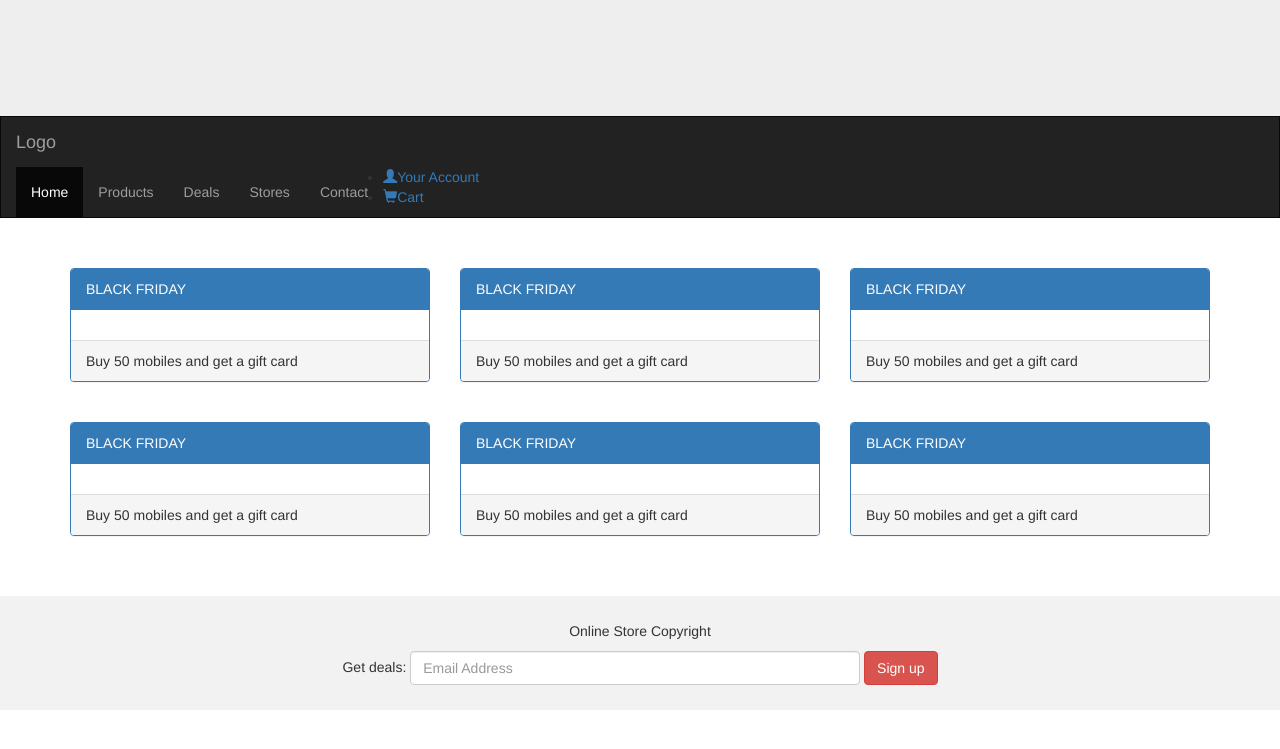
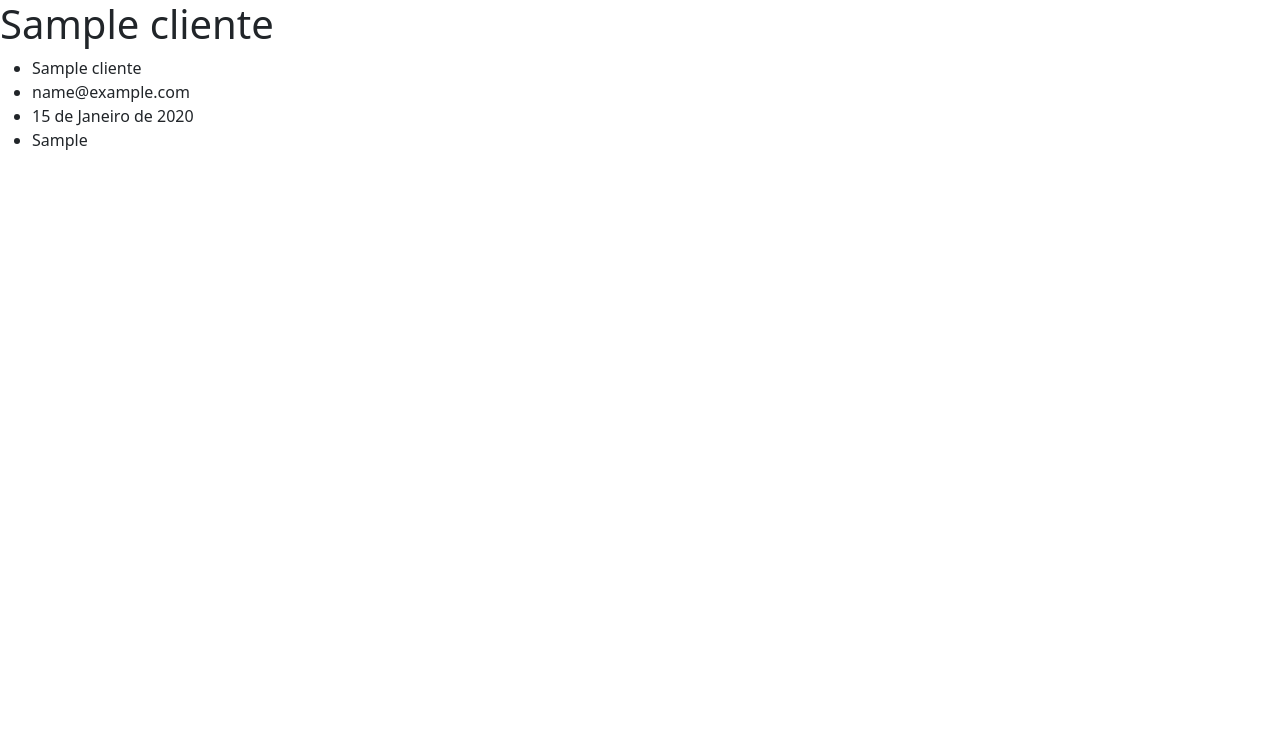
Before and after one commit to FelipeHardmann/form_client_django, a Django app: page /app/lista_cliente/1 in a window 1280 px wide. Shown: the top 749 px of the page. Run offline with Django 4.2, Linux system fonts and the light colour scheme; tables that the repository leaves empty hold one stand-in row (values such as "Sample post"); some libraries are stand-ins or nearby versions.

```diff
--- a/app/templates/lista_cliente.html
+++ b/app/templates/lista_cliente.html
@@ -1,111 +1,23 @@
 <!DOCTYPE html>
-{% load static %}
+{% load bootstrap5 %}
 <html lang="pt-br">
 <head>
     <meta charset="UTF-8">
     <meta http-equiv="X-UA-Compatible" content="IE=edge">
     <meta name="viewport" content="width=device-width, initial-scale=1.0">
     <title>Formulário de clientes</title>
-    <link rel="stylesheet" href="https://maxcdn.bootstrapcdn.com/bootstrap/3.4.1/css/bootstrap.min.css">
-    <script src="https://ajax.googleapis.com/ajax/libs/jquery/3.6.0/jquery.min.js"></script>
-    <script src="https://maxcdn.bootstrapcdn.com/bootstrap/3.4.1/js/bootstrap.min.js"></script>
-    <link rel="stylesheet" href="{% static 'app/css/style.css' %}">
+    {% bootstrap_css %}
+    {% bootstrap_javascript %}
 </head>
 <body>
 
-    <div class="jumbotron">
-        <div class="container text-center">
-            <h1></h1>
-            <p></p>
-        </div>
-    </div>
-
-    <nav class="navbar navbar-inverse">
-        <div class="container-fluid">
-            <div class="navbar-header">
-                <button type="button" class="navbar-toggle" data-toggle="collapse" data-target="#myNavbar">
-                    <span class="icon-bar"></span>
-                    <span class="icon-bar"></span>
-                    <span class="icon-bar"></span>
-                </button>
-                <a class="navbar-brand" href="#">Logo</a>
-            </div>
-        </div>
-
-        <div class="collapse navbar-collapse" id="myNavbar">
-            <ul class="nav navbar-nav">
-                <li class="active"><a href="#">Home</a></li>
-                <li><a href="#">Products</a></li>
-                <li><a href="#">Deals</a></li>
-                <li><a href="#">Stores</a></li>
-                <li><a href="#">Contact</a></li>
-            </ul>
-            <ul>
-                <li><a href="#"><span class="glyphicon glyphicon-user"></span>Your Account</a></li>
-                <li><a href="#"><span class="glyphicon glyphicon-shopping-cart"></span>Cart</a></li>
-            </ul>
-        </div>
-    </nav>
-
-    <div class="container">
-        <div class="row">
-            <div class="col-sm-4">
-                <div class="panel panel-primary">
-                    <div class="panel-heading">BLACK FRIDAY</div>
-                    <div class="panel-body"><img src="" class="img-responsive" style="width: 100%"></div>
-                    <div class="panel-footer">Buy 50 mobiles and get a gift card</div>
-                </div>
-            </div>
-            <div class="col-sm-4">
-                <div class="panel panel-primary">
-                    <div class="panel-heading">BLACK FRIDAY</div>
-                    <div class="panel-body"><img src="" class="img-responsive" style="width: 100%"></div>
-                    <div class="panel-footer">Buy 50 mobiles and get a gift card</div>
-                </div>
-            </div>
-            <div class="col-sm-4">
-                <div class="panel panel-primary">
-                    <div class="panel-heading">BLACK FRIDAY</div>
-                    <div class="panel-body"><img src="" class="img-responsive" style="width: 100%"></div>
-                    <div class="panel-footer">Buy 50 mobiles and get a gift card</div>
-                </div>
-            </div>
-        </div>
-    </div><br>
-
-    <div class="container">
-        <div class="row">
-            <div class="col-sm-4">
-                <div class="panel panel-primary">
-                    <div class="panel-heading">BLACK FRIDAY</div>
-                    <div class="panel-body"><img src="" class="img-responsive" style="width: 100%"></div>
-                    <div class="panel-footer">Buy 50 mobiles and get a gift card</div>
-                </div>
-            </div>
-            <div class="col-sm-4">
-                <div class="panel panel-primary">
-                    <div class="panel-heading">BLACK FRIDAY</div>
-                    <div class="panel-body"><img src="" class="img-responsive" style="width: 100%"></div>
-                    <div class="panel-footer">Buy 50 mobiles and get a gift card</div>
-                </div>
-            </div>
-            <div class="col-sm-4">
-                <div class="panel panel-primary">
-                    <div class="panel-heading">BLACK FRIDAY</div>
-                    <div class="panel-body"><img src="" class="img-responsive" style="width: 100%"></div>
-                    <div class="panel-footer">Buy 50 mobiles and get a gift card</div>
-                </div>
-            </div>
-        </div>
-    </div><br><br>
-
-    <footer class="container-fluid text-center">
-        <p>Online Store Copyright</p>
-        <form class="form-inline">Get deals:
-            <input type="email" class="form-control" size="50" placeholder="Email Address">
-            <button type="submit" class="btn btn-danger">Sign up</button>
-        </form>
-    </footer>
+    <h1>{{ cliente.nome }}</h1>
+    <ul>
+        <li>{{ cliente.nome }}</li>
+        <li>{{ cliente.email }}</li>
+        <li>{{ cliente.data_nasc }}</li>
+        <li>{{ cliente.profissao }}</li>
+    </ul>
 
 </body>
 </html>
```
Also changed, not shown: app/templates/lista_clientes.html (+50 -37 lines), app/templates/lista_clientes_backup.html (added, +53 -0 lines).
